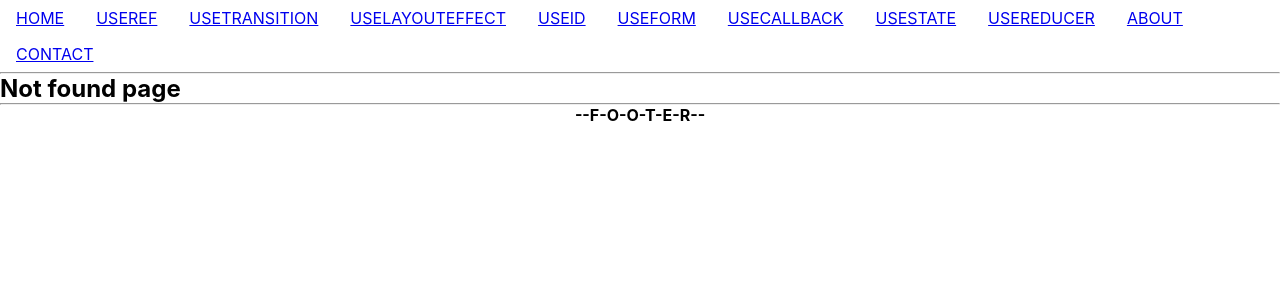
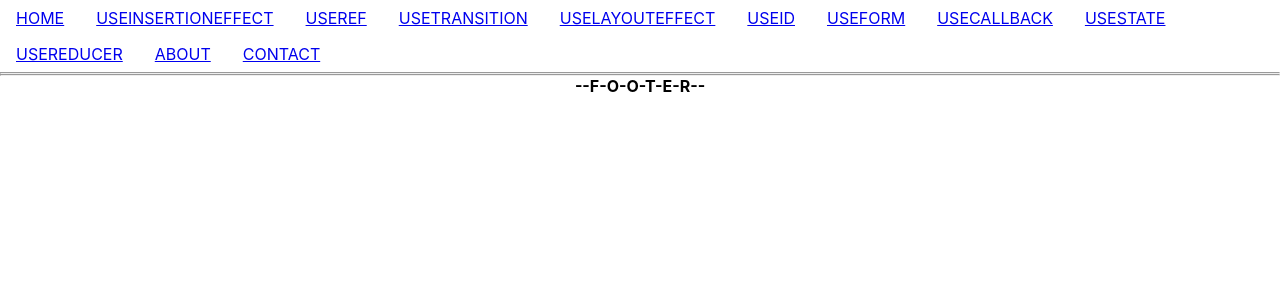
Before and after one commit to jini-labs-2/react-ts-practice, a React (Create React App) app: page /hooks/useinsertionEffect in a window 1280 px wide. Before the commit this address had no page. Shown: the top 300 px of the page. Built offline with nearby package versions, Linux system fonts and the light colour scheme.

Commit message:
[useInsertionEffect]

```diff
--- a/src/App.tsx
+++ b/src/App.tsx
@@ -13,6 +13,7 @@ import UseId from './pages/testhooks/UseId';
 import UseLayoutEffect from './pages/testhooks/UseLayoutEffect';
 import UseTransition from './pages/testhooks/UseTransition';
 import UseRef from './pages/testhooks/UseRef';
+import UseInsertionEffect from './pages/testhooks/UseInsertionEffect';
 
 function App() {
   return (
@@ -21,6 +22,7 @@ function App() {
         <Routes>
           <Route path="/home" element={<Home />} />
           <Route path="/hooks">
+            <Route path="useinsertionEffect" element={<UseInsertionEffect />} />
             <Route path="useref" element={<UseRef />} />
             <Route path="usetransition" element={<UseTransition />} />
             <Route path="uselayouteffect" element={<UseLayoutEffect />} />
--- a/src/layouts/Header.tsx
+++ b/src/layouts/Header.tsx
@@ -8,6 +8,7 @@ interface MenuItem {
 
 const mainMenu: MenuItem[] = [
   {to: '/home', name: 'home'},
+  {to: '/hooks/useinsertioneffect', name: 'useinsertioneffect'},
   {to: '/hooks/useref', name: 'useref'},
   {to: '/hooks/usetransition', name: 'usetransition'},
   {to: '/hooks/uselayouteffect', name: 'uselayouteffect'},
--- /dev/null
+++ b/src/pages/testhooks/UseInsertionEffect.tsx
@@ -0,0 +1,11 @@
+import React from 'react'
+
+const UseInsertionEffect = () => {
+  return (
+    <div>
+
+    </div>
+  )
+}
+
+export default UseInsertionEffect
```
